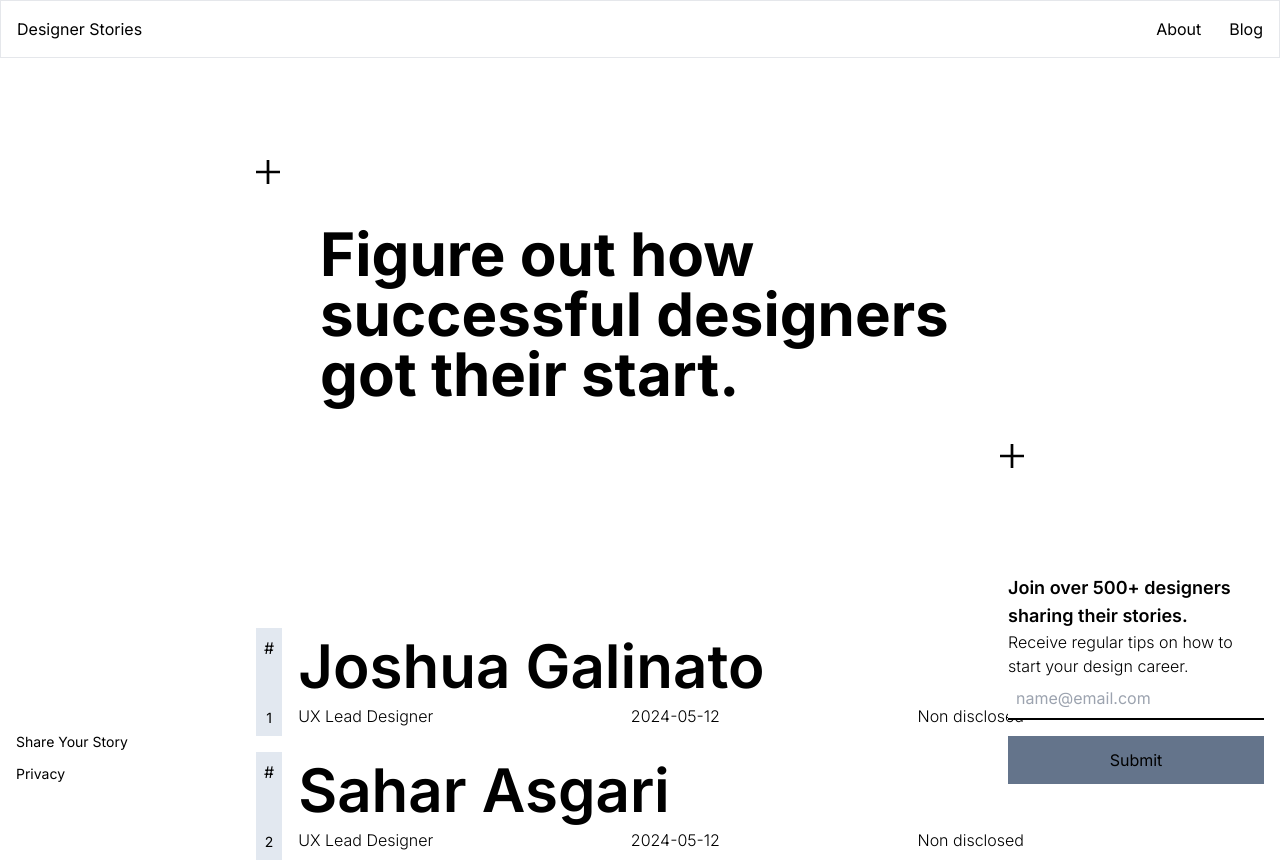
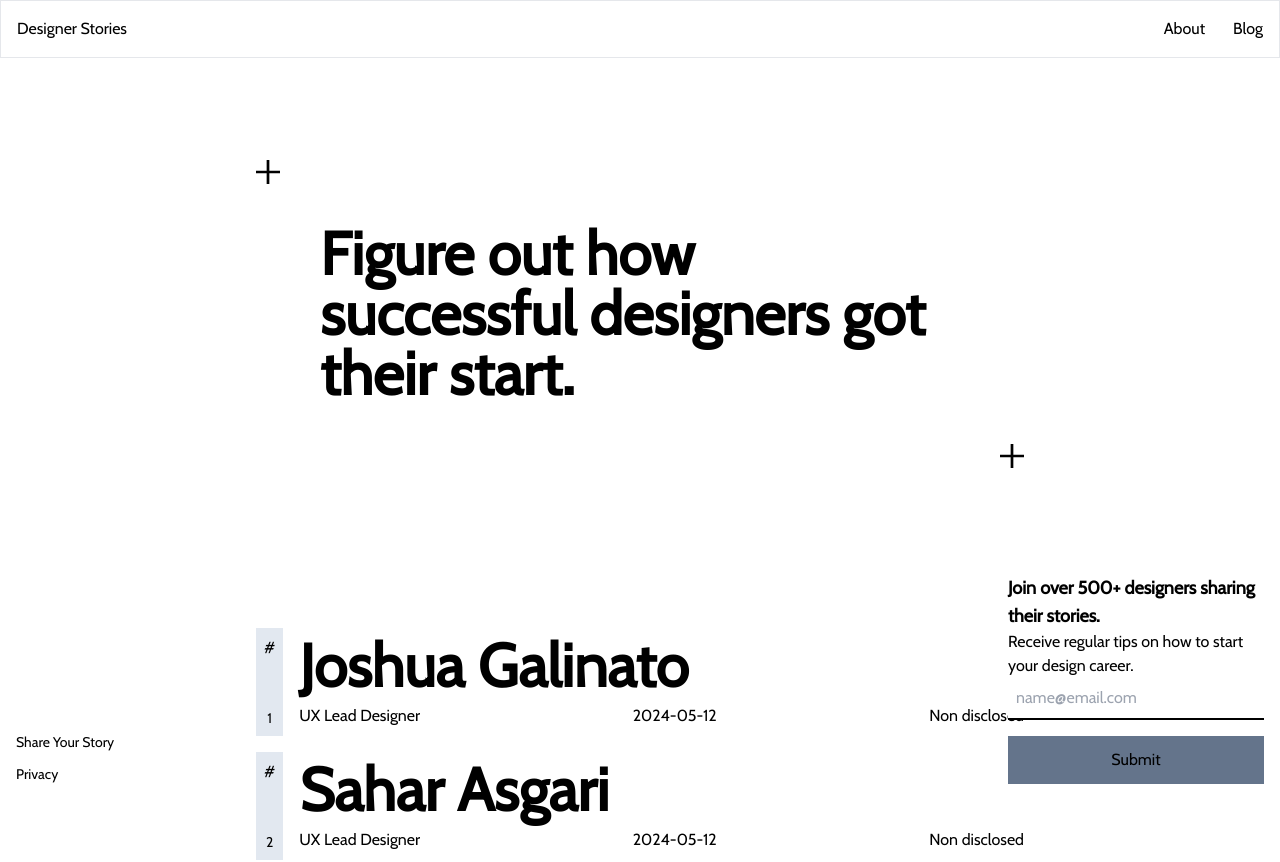
Before and after one commit to jaygal0/path-to-design, a Next.js app: page / in a window 1280 px wide. Shown: the top 862 px of the page. Built offline with nearby package versions, Linux system fonts and the light colour scheme.

Commit message:
trying to add new fonts

```diff
--- a/package.json
+++ b/package.json
@@ -11,6 +11,7 @@
   "dependencies": {
     "@mdx-js/loader": "^3.0.1",
     "@mdx-js/react": "^3.0.1",
+    "@next/font": "^14.2.3",
     "@next/mdx": "^14.2.3",
     "@tailwindcss/typography": "^0.5.13",
     "@types/mdx": "^2.0.13",
--- a/src/app/layout.tsx
+++ b/src/app/layout.tsx
@@ -1,10 +1,21 @@
 import type { Metadata } from "next";
-import { Inter } from "next/font/google";
+import { Cormorant, Cabin } from "next/font/google";
 import "./globals.css";
 import { Navbar } from "../../components/Navbar";
 import { AdditionalLinks } from "../../components/AdditionalLinks";
 import { NewsletterForm } from "../../components/NewsletterForm";
-const inter = Inter({ subsets: ["latin"] });
+
+const cormorant = Cormorant({
+  subsets: ["latin"],
+  weight: ["300"],
+  variable: "--font-Cormorant",
+});
+
+const cabin = Cabin({
+  subsets: ["latin"],
+  weight: ["400"],
+  variable: "--font-Cabin",
+});
 
 export const metadata: Metadata = {
   title: "Create Next App",
@@ -18,7 +29,7 @@ export default function RootLayout({
 }>) {
   return (
     <html lang="en">
-      <body className={inter.className}>
+      <body className={`${cormorant.className} ${cabin.className} font-serif`}>
         <Navbar />
         <main className="px-2 pb-20">
           <div className="mx-auto max-w-screen-md">{children}</div>
--- a/tailwind.config.ts
+++ b/tailwind.config.ts
@@ -14,6 +14,9 @@ const config: Config = {
         "gradient-conic":
           "conic-gradient(from 180deg at 50% 50%, var(--tw-gradient-stops))",
       },
+      fontFamily: {
+        sans: ["var(--font-Cabin)", "var(--font-Cormorant)"],
+      },
     },
   },
   plugins: [require("@tailwindcss/typography")],
```
Also changed, not shown: 1 other file (tests, documents, lock files or other folders).
